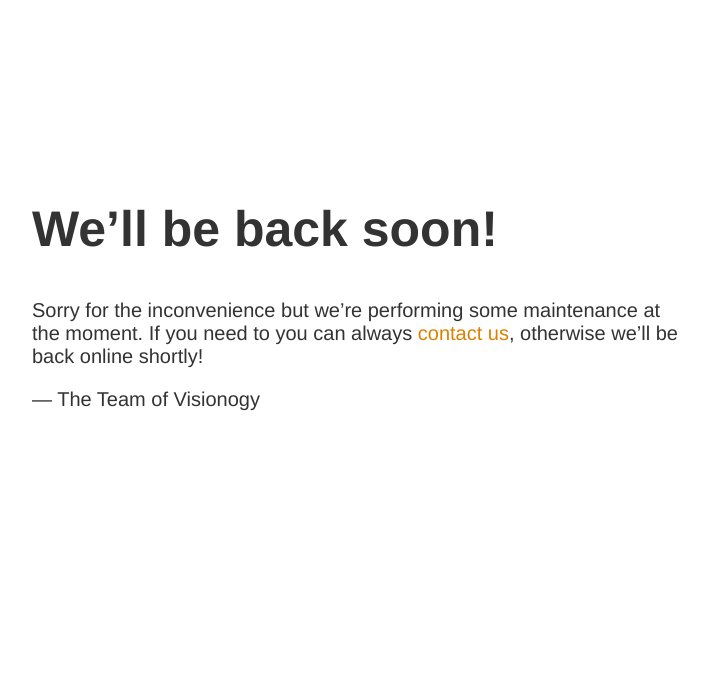
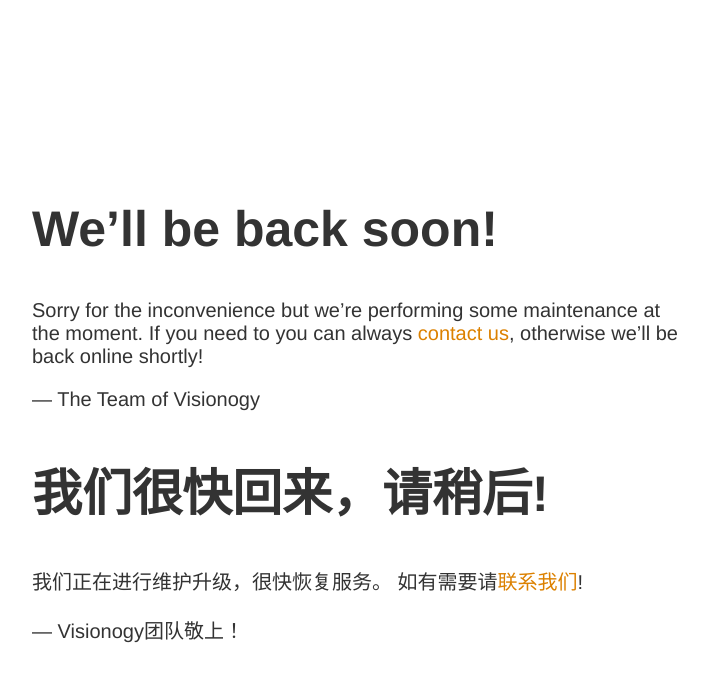
Before and after one commit to ianami/visionogy.github.io, a Jekyll site: the page maintenance.html, which Jekyll copies as it is, in a window 1280 px wide. Shown: the top 682 px of the page, without its empty margins (283-991 px from the left). Built offline with Jekyll 4.4.1, drawn with Linux system fonts in a browser that asks for light colours.

Commit message:
update MT page

```diff
--- a/maintenance.html
+++ b/maintenance.html
@@ -16,4 +16,12 @@
         <p>Sorry for the inconvenience but we&rsquo;re performing some maintenance at the moment. If you need to you can always <a href="mailto:info@visionogy.com">contact us</a>, otherwise we&rsquo;ll be back online shortly!</p>
         <p>&mdash; The Team of Visionogy</p>
     </div>
+
+
+
+    <h1>我们很快回来，请稍后!</h1>
+    <div>
+        <p>我们正在进行维护升级，很快恢复服务。 如有需要请<a href="mailto:info@visionogy.com">联系我们</a>!</p>
+        <p>&mdash; Visionogy团队敬上！</p>
+    </div>
 </article>
```
Also changed, not shown: 3 other files.
